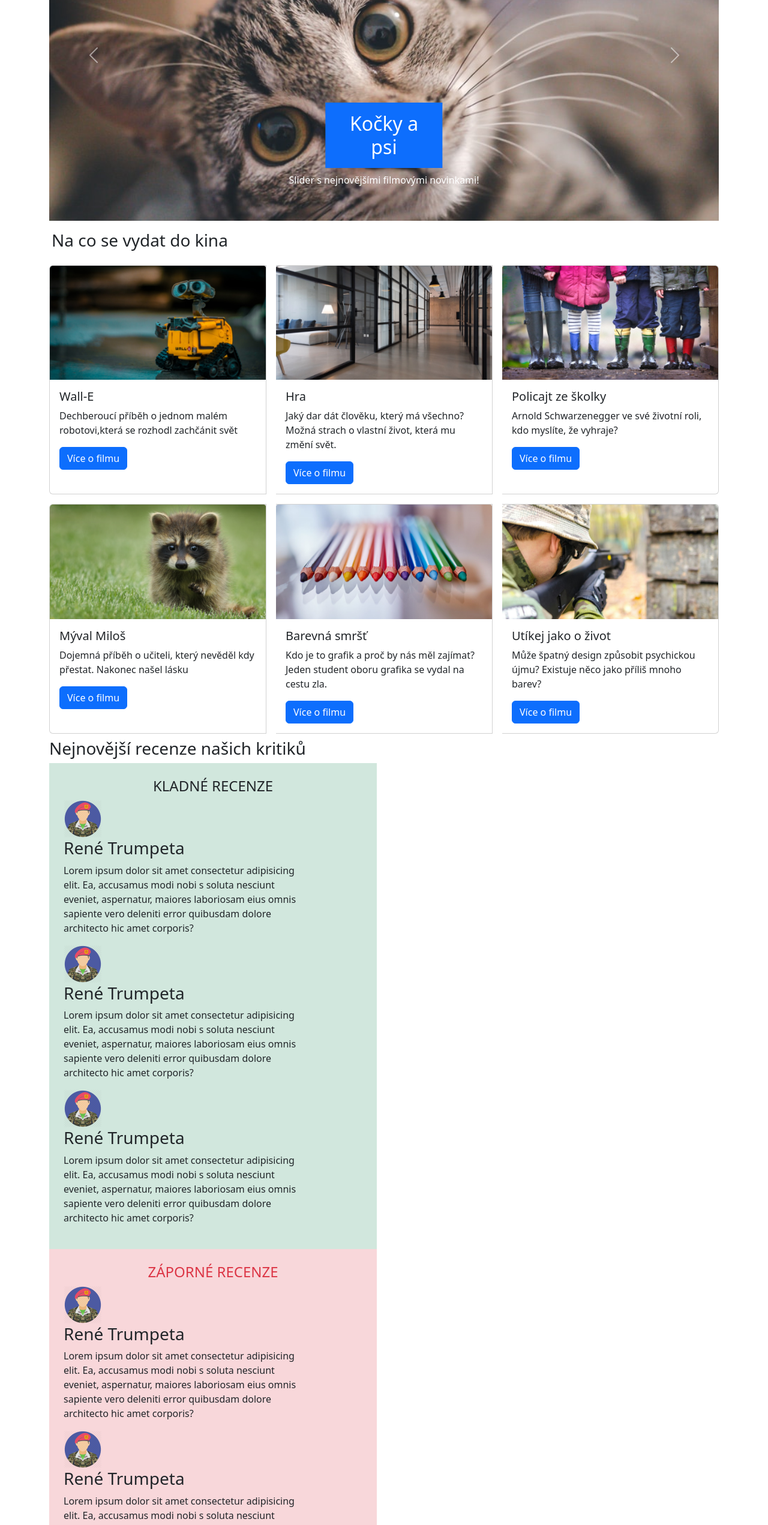
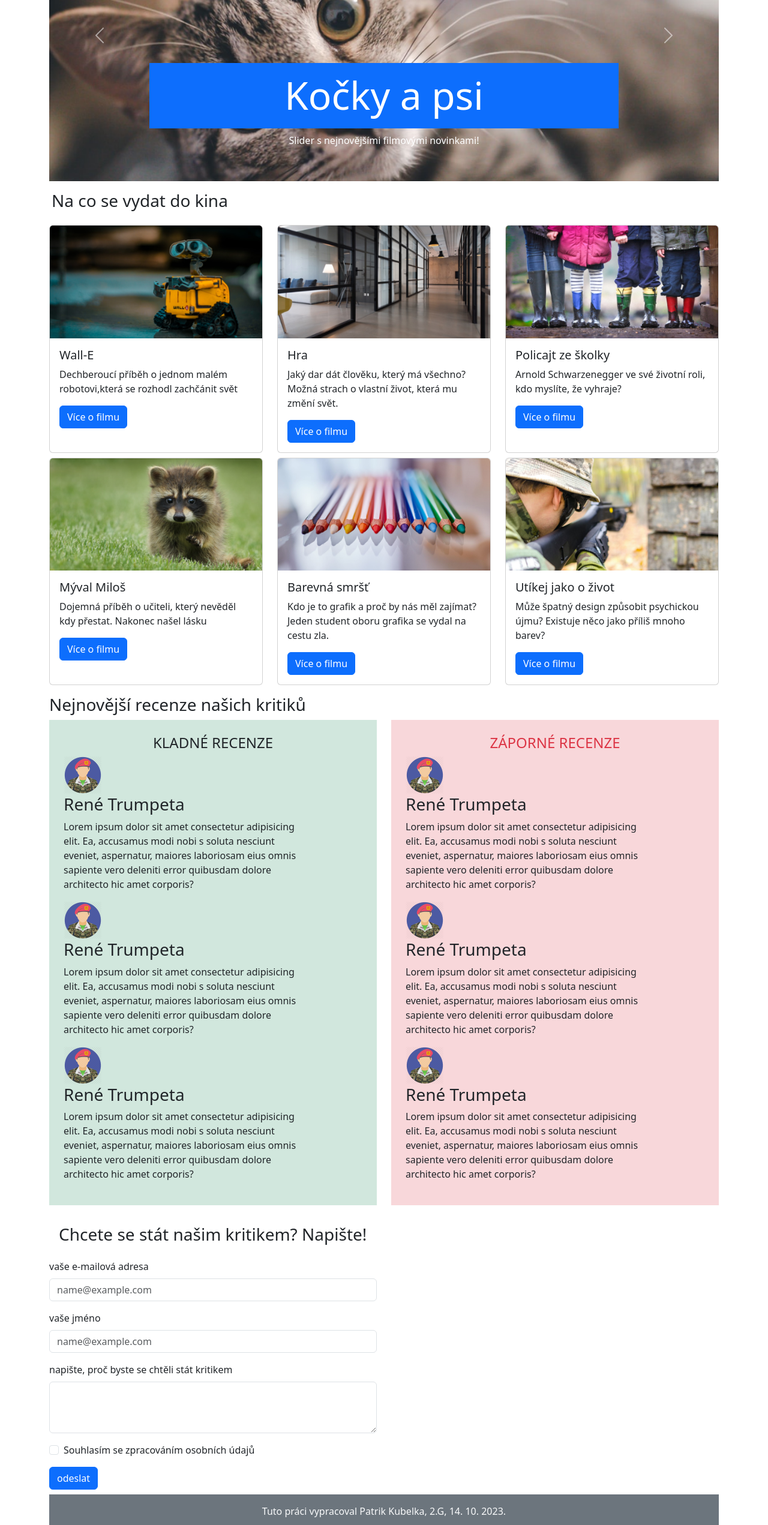
Before and after one commit to patosvjz/wd2_02, a plain HTML site: page index.html in a window 1280 px wide. Shown: the part 240-2782 px from the top of the page at 60% size. Drawn offline with nearby package versions, Linux system fonts and the light colour scheme.

Commit message:
hotovo snad

```diff
--- a/index.html
+++ b/index.html
@@ -35,14 +35,19 @@
       </div>
     </div>
   </nav>
-
-  <div id="carouselExample" class="carousel slide container">
+  <div class="banner d-none d-sm-block ">
+    <div class="container">
+      <div id="carouselExample" class="carousel slide">
         <div class="carousel-inner">
           <div class="carousel-item active">
-        <img src="zadani/Slider.png" class="d-block" alt="...">
-        <div class="carousel-caption d-none d-md-block  ">
-          <h2 class="text-bg-primary w-25 p-3 translate-middle-x start-50 position-relative ">Kočky a psi</h2>
-          <p>Slider s nejnovějšími filmovými novinkami!</p>
+            <img src="zadani/Slider.png" class="img-fluid" alt="...">
+            <div class="carousel-caption text-center  ">
+              <h2 class="bg-primary p-3 d.inline-block display-3 ">
+                Kočky a psi
+              </h2>
+              <p>
+                Slider s nejnovějšími filmovými novinkami!
+              </p>
             </div>
           </div>
         </div>
@@ -55,14 +60,18 @@
           <span class="visually-hidden">Next</span>
         </button>
       </div>
+    </div>
+  </div>
 
   <H3 class=" container p-3">Na co se vydat do kina</H3>
 
 
-  <div>
-    <div>
-      <div class="card-group  container ">
-        <div class="card  " style="width: 18rem;">
+  <div class="container">
+    <div class="col">
+      <div class="row row-cols-1 row-cols-md-2 row-cols-lg-3 gy-2 flex ">
+
+        <div class="col">
+          <div class="card h-100 ">
             <img src="zadani/obr6.png" class="card-img-top" alt="...">
             <div class="card-body">
               <h5 class="card-title">Wall-E</h5>
@@ -70,7 +79,10 @@
               <a href="#" class="btn btn-primary">Více o filmu</a>
             </div>
           </div>
-        <div class="card me-3 ms-3" style="width: 18rem;">
+        </div>
+
+        <div class="col">
+          <div class="card h-100">
             <img src="zadani/obr1.png" class="card-img-top" alt="...">
             <div class="card-body">
               <h5 class="card-title">Hra</h5>
@@ -79,7 +91,9 @@
               <a href="#" class="btn btn-primary">Více o filmu</a>
             </div>
           </div>
-        <div class="card  " style="width: 18rem;">
+        </div>
+        <div class="col">
+          <div class="card h-100 ">
             <img src="zadani/obr2.png" class="card-img-top" alt="...">
             <div class="card-body">
               <h5 class="card-title">Policajt ze školky</h5>
@@ -88,8 +102,8 @@
             </div>
           </div>
         </div>
-      <div class="card-group  container pt-3">
-        <div class="card  " style="width: 18rem;">
+        <div class="col">
+          <div class="card  h-100">
             <img src="zadani/obr3.png" class="card-img-top" alt="...">
             <div class="card-body">
               <h5 class="card-title">Mýval Miloš</h5>
@@ -97,7 +111,9 @@
               <a href="#" class="btn btn-primary">Více o filmu</a>
             </div>
           </div>
-        <div class="card me-3 ms-3" style="width: 18rem;">
+        </div>
+        <div class="col">
+          <div class="card h-100">
             <img src="zadani/obr4.png" class="card-img-top" alt="...">
             <div class="card-body">
               <h5 class="card-title">Barevná smršť</h5>
@@ -106,7 +122,9 @@
               <a href="#" class="btn btn-primary">Více o filmu</a>
             </div>
           </div>
-        <div class="card  " style="width: 18rem;">
+        </div>
+        <div class="col">
+          <div class="card h-100 ">
             <img src="zadani/obr5.png" class="card-img-top" alt="...">
             <div class="card-body">
               <h5 class="card-title">Utíkej jako o život</h5>
@@ -118,8 +136,9 @@
         </div>
       </div>
     </div>
+  </div>
+  <div class="py-2">
     <div class="container">
-
       <H3 class=" text-left pt-2 ">Nejnovější recenze našich kritiků</H3>
       <div class="row row-cols-1 row-cols-lg-2 g-4 flex">
 
@@ -168,7 +187,7 @@
             </div>
 
           </div>
-
+        </div>
 
 
 
@@ -218,8 +237,7 @@
           </div>
 
         </div>
-
-
+      </div>
     </div>
   </div>
 
@@ -228,11 +246,46 @@
 
 
 
+  <div class="py-2">
     <div class="container">
+      <div class="row flex">
+        <div class="container col">
           <H3 class=" container p-3">Chcete se stát našim kritikem? Napište!</H3>
+          <div class="mb-3">
+            <label for="exampleFormControlInput1" class="form-label">vaše e-mailová adresa</label>
+            <input type="email" class="form-control" id="exampleFormControlInput1" placeholder="name@example.com">
+          </div>
+          <div class="mb-3">
+            <label for="exampleFormControlInput1" class="form-label">vaše jméno</label>
+            <input type="email" class="form-control" id="exampleFormControlInput1" placeholder="name@example.com">
+          </div>
+          <div class="mb-3">
+            <label for="exampleFormControlTextarea1" class="form-label">napište, proč byste se chtěli stát
+              kritikem</label>
+            <textarea class="form-control" id="exampleFormControlTextarea1" rows="3"></textarea>
+          </div>
 
+          <div class="mb-3 form-check">
+            <input type="checkbox" class="form-check-input" id="osobni-udaje">
+            <label class="form-check-label" for="osobni-udaje">Souhlasím se zpracováním osobních údajů</label>
+          </div>
 
+          <button class="btn btn-primary">odeslat</button>
         </div>
+
+        <div class="col d-none d-md-block"></div>
+      </div>
+    </div>
+  </div>
+
+  <div class="container">
+    <footer class="bg-secondary text-center text-light">
+      <p class="p-3 mb-0 text-light">
+        Tuto práci vypracoval Patrik Kubelka, 2.G, 14. 10. 2023.
+      </p>
+    </footer>
+  </div>
+
 
 </body>
 
```
Lines whose indentation alone changed are shown as unchanged.
